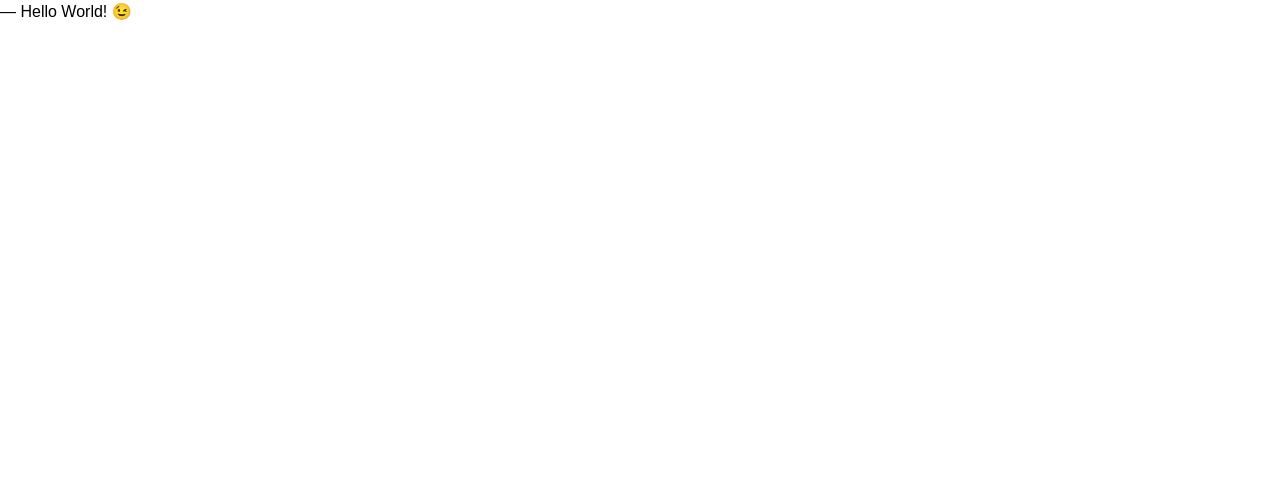
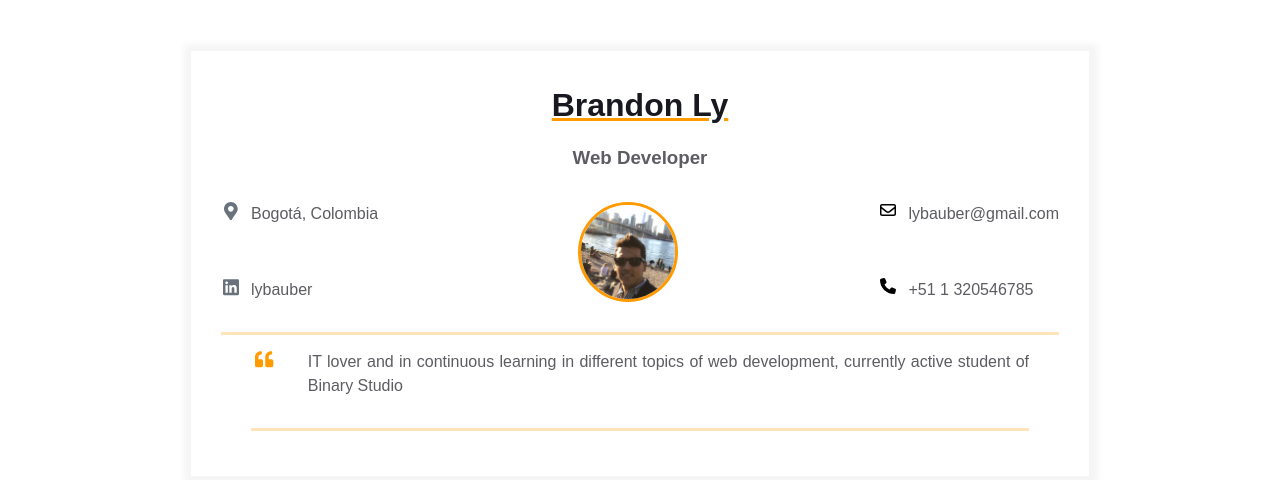
Before and after one commit to lybauber/homepage, a plain HTML site: page index.html in a window 1280 px wide. Drawn offline with Linux system fonts and the light colour scheme.

Commit message:
added contact info

```diff
--- a/index.html
+++ b/index.html
@@ -7,6 +7,94 @@
     <title>Résumé</title>
   </head>
   <body>
-    ― Hello World! &#x1F609;
+    <main>
+        <div class="resume">
+          <div class="container">
+            <div class="resume__block">
+              <h1 class="contact-info__header">Brandon Ly</h1>
+              <h3 class="contact-info__sub-header">Web Developer</h3>
+
+              <div class="contact_info_container fh">
+                <div class="contact-info__block">
+                    <a href="" rel="author" class="contact-info__item">
+                        <div class="contact-info__item-icon-wrapper">
+                          <svg class="contact-info__item-icon" xmlns="http://www.w3.org/2000/svg" viewBox="0 0 384 512">
+                            <path
+                              d="M172.268 501.67C26.97 291.031 0 269.413 0 192 0 85.961 85.961 0
+                              192 0s192 85.961 192 192c0 77.413-26.97 99.031-172.268 309.67-9.535
+                              13.774-29.93 13.773-39.464 0zM192 272c44.183 0 80-35.817
+                              80-80s-35.817-80-80-80-80 35.817-80 80 35.817 80 80 80z"
+                            ></path>
+                          </svg>
+                        </div>
+                        <span>Bogotá, Colombia</span>
+                      </a>
+                      <a href="https://ua.linkedin.com/company/binary-studio_241166" rel="author" class="contact-info__item">
+                        <div class="contact-info__item-icon-wrapper">
+                          <svg class="contact-info__item-icon" xmlns="http://www.w3.org/2000/svg" viewBox="0 0 448 512">
+                            <path
+                              d="M416 32H31.9C14.3 32 0 46.5 0 64.3v383.4C0 465.5 14.3 480 31.9
+                              480H416c17.6 0 32-14.5 32-32.3V64.3c0-17.8-14.4-32.3-32-32.3zM135.4
+                              416H69V202.2h66.5V416zm-33.2-243c-21.3 0-38.5-17.3-38.5-38.5S80.9
+                              96 102.2 96c21.2 0 38.5 17.3 38.5 38.5 0 21.3-17.2 38.5-38.5
+                              38.5zm282.1 243h-66.4V312c0-24.8-.5-56.7-34.5-56.7-34.6 0-39.9
+                              27-39.9 54.9V416h-66.4V202.2h63.7v29.2h.9c8.9-16.8 30.6-34.5
+                              62.9-34.5 67.2 0 79.7 44.3 79.7 101.9V416z"
+                            ></path>
+                          </svg>
+                        </div>
+                        <span>lybauber</span>
+                      </a>
+
+                </div>
+
+                <div class="contact-info__block contact-info__block--center">
+                  <img class="contact-info__avatar" src="assets/profile.JPEG" alt="Avatar" />
+                </div>
+
+                <div class="contact-info__block">
+                    <a href=""  rel="author" class="contact-info__item">
+                    <div class="contact-info__item-icon-wrapper">
+                        <svg xmlns="http://www.w3.org/2000/svg" height="16" width="16" viewBox="0 0 512 512"><!--!Font Awesome Free 6.5.1 by @fontawesome - https://fontawesome.com License - https://fontawesome.com/license/free Copyright 2023 Fonticons, Inc.-->
+                            <path d="M64 112c-8.8 0-16 7.2-16 16v22.1L220.5 291.7c20.7 17 50.4 17 71.1 0L464 150.1V128c0-8.8-7.2-16-16-16H64zM48 212.2V384c0 8.8 7.2 16 16 16H448c8.8 0 16-7.2 16-16V212.2L322 328.8c-38.4 31.5-93.7 31.5-132 0L48 212.2zM0 128C0 92.7 28.7 64 64 64H448c35.3 0 64 28.7 64 64V384c0 35.3-28.7 64-64 64H64c-35.3 0-64-28.7-64-64V128z"/>
+                        </svg>
+                    </div>
+                    <span>lybauber@gmail.com</span>
+                    </a>
+                    <a href=""  rel="author" class="contact-info__item">
+                        <div class="contact-info__item-icon-wrapper">
+                            <svg xmlns="http://www.w3.org/2000/svg" height="16" width="16" viewBox="0 0 512 512"><!--!Font Awesome Free 6.5.1 by @fontawesome - https://fontawesome.com License - https://fontawesome.com/license/free Copyright 2023 Fonticons, Inc.--><path d="M164.9 24.6c-7.7-18.6-28-28.5-47.4-23.2l-88 24C12.1 30.2 0 46 0 64C0 311.4 200.6 512 448 512c18 0 33.8-12.1 38.6-29.5l24-88c5.3-19.4-4.6-39.7-23.2-47.4l-96-40c-16.3-6.8-35.2-2.1-46.3 11.6L304.7 368C234.3 334.7 177.3 277.7 144 207.3L193.3 167c13.7-11.2 18.4-30 11.6-46.3l-40-96z"/></svg>
+                        </div>
+                        <span>+51 1 320546785</span>
+                    </a>
+
+                </div>
+              </div>
+
+            </div>
+            <div class="container">
+                <div class="resume__block">
+                  <div class="intro">
+                    <div class="intro__icon-wrapper">
+                      <svg class="intro__icon" xmlns="http://www.w3.org/2000/svg" viewBox="0 0 512 512">
+                        <path
+                          d="M464 256h-80v-64c0-35.3 28.7-64 64-64h8c13.3 0 24-10.7
+                          24-24V56c0-13.3-10.7-24-24-24h-8c-88.4 0-160 71.6-160 160v240c0
+                          26.5 21.5 48 48 48h128c26.5 0 48-21.5
+                          48-48V304c0-26.5-21.5-48-48-48zm-288 0H96v-64c0-35.3 28.7-64
+                          64-64h8c13.3 0 24-10.7 24-24V56c0-13.3-10.7-24-24-24h-8C71.6 32 0
+                          103.6 0 192v240c0 26.5 21.5 48 48 48h128c26.5 0
+                          48-21.5 48-48V304c0-26.5-21.5-48-48-48z"
+                        ></path>
+                      </svg>
+                    </div>
+                    <p class="intro_text">IT lover and in continuous learning in different topics of web development, currently active student of Binary Studio</p>
+                  </div>
+                </div>
+              </div>
+          </div>
+        </div>
+
+      </main>
   </body>
 </html>
```
Also changed, not shown: assets/profile.JPEG (added).
